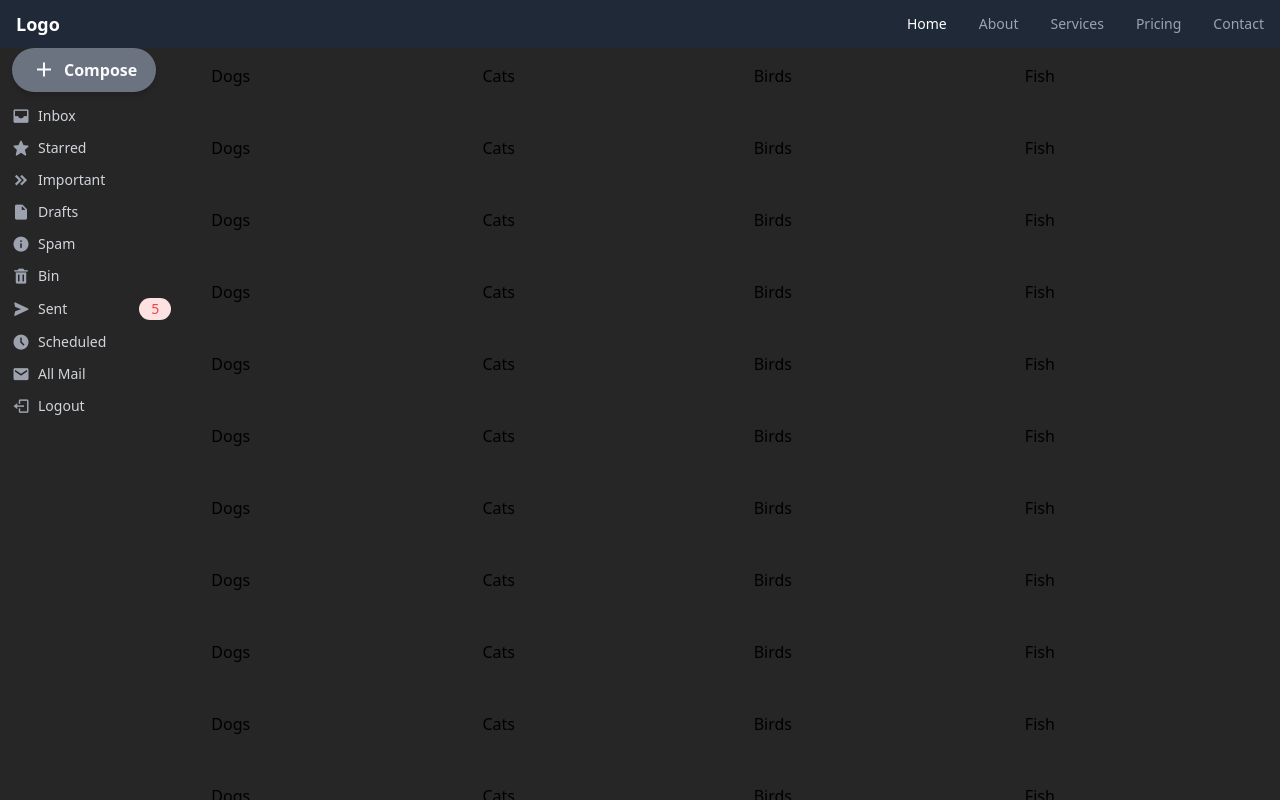
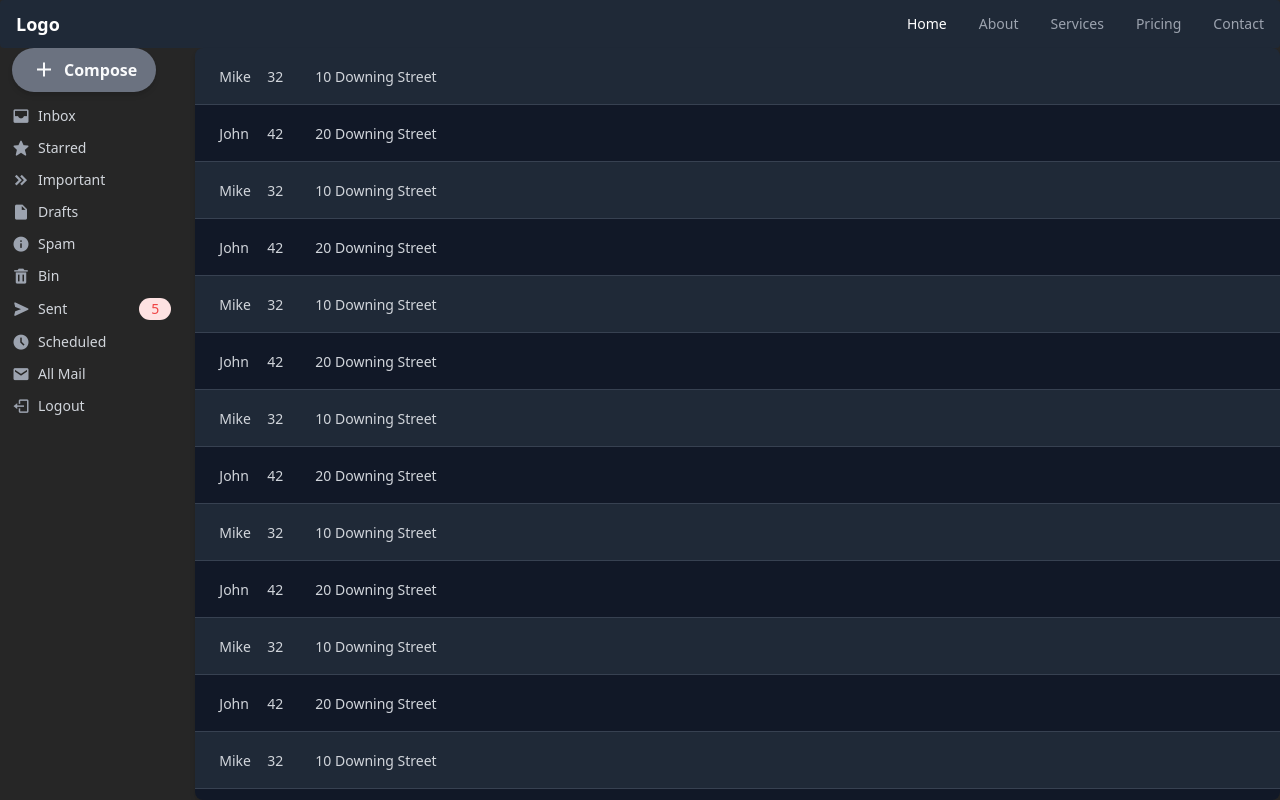
Before and after one commit to edadma/react-tailwind, a React (Create React App) app: page / in a window 1280 px wide. Built offline with nearby package versions, Linux system fonts and the light colour scheme.

Commit message:
improve Table

```diff
--- a/src/Email.tsx
+++ b/src/Email.tsx
@@ -106,11 +106,13 @@ const columns: TableColumn[] = [
     index: 'name',
     key: 'name',
     render: (data) => <Text>{data}</Text>,
+    classes: 'w-0',
   },
   {
     title: 'Age',
     index: 'age',
     key: 'age',
+    classes: 'w-0',
   },
   {
     title: 'Address',
@@ -160,103 +162,16 @@ export const Email: React.FC = () => {
               <Item icon="bxs-envelope" label="All Mail" />
               <Item icon="bx-log-out" label="Logout" />
             </Sider>
-            <table className="flex w-full h-[calc(100vh-48px)]">
-              <tbody className="bg-grey-light overflow-y-scroll w-full">
-                <tr className="flex w-full mb-4">
-                  <td className="p-4 w-1/4">Dogs</td>
-                  <td className="p-4 w-1/4">Cats</td>
-                  <td className="p-4 w-1/4">Birds</td>
-                  <td className="p-4 w-1/4">Fish</td>
-                </tr>
-                <tr className="flex w-full mb-4">
-                  <td className="p-4 w-1/4">Dogs</td>
-                  <td className="p-4 w-1/4">Cats</td>
-                  <td className="p-4 w-1/4">Birds</td>
-                  <td className="p-4 w-1/4">Fish</td>
-                </tr>
-                <tr className="flex w-full mb-4">
-                  <td className="p-4 w-1/4">Dogs</td>
-                  <td className="p-4 w-1/4">Cats</td>
-                  <td className="p-4 w-1/4">Birds</td>
-                  <td className="p-4 w-1/4">Fish</td>
-                </tr>
-                <tr className="flex w-full mb-4">
-                  <td className="p-4 w-1/4">Dogs</td>
-                  <td className="p-4 w-1/4">Cats</td>
-                  <td className="p-4 w-1/4">Birds</td>
-                  <td className="p-4 w-1/4">Fish</td>
-                </tr>
-                <tr className="flex w-full mb-4">
-                  <td className="p-4 w-1/4">Dogs</td>
-                  <td className="p-4 w-1/4">Cats</td>
-                  <td className="p-4 w-1/4">Birds</td>
-                  <td className="p-4 w-1/4">Fish</td>
-                </tr>
-                <tr className="flex w-full mb-4">
-                  <td className="p-4 w-1/4">Dogs</td>
-                  <td className="p-4 w-1/4">Cats</td>
-                  <td className="p-4 w-1/4">Birds</td>
-                  <td className="p-4 w-1/4">Fish</td>
-                </tr>
-                <tr className="flex w-full mb-4">
-                  <td className="p-4 w-1/4">Dogs</td>
-                  <td className="p-4 w-1/4">Cats</td>
-                  <td className="p-4 w-1/4">Birds</td>
-                  <td className="p-4 w-1/4">Fish</td>
-                </tr>
-                <tr className="flex w-full mb-4">
-                  <td className="p-4 w-1/4">Dogs</td>
-                  <td className="p-4 w-1/4">Cats</td>
-                  <td className="p-4 w-1/4">Birds</td>
-                  <td className="p-4 w-1/4">Fish</td>
-                </tr>
-                <tr className="flex w-full mb-4">
-                  <td className="p-4 w-1/4">Dogs</td>
-                  <td className="p-4 w-1/4">Cats</td>
-                  <td className="p-4 w-1/4">Birds</td>
-                  <td className="p-4 w-1/4">Fish</td>
-                </tr>
-                <tr className="flex w-full mb-4">
-                  <td className="p-4 w-1/4">Dogs</td>
-                  <td className="p-4 w-1/4">Cats</td>
-                  <td className="p-4 w-1/4">Birds</td>
-                  <td className="p-4 w-1/4">Fish</td>
-                </tr>
-                <tr className="flex w-full mb-4">
-                  <td className="p-4 w-1/4">Dogs</td>
-                  <td className="p-4 w-1/4">Cats</td>
-                  <td className="p-4 w-1/4">Birds</td>
-                  <td className="p-4 w-1/4">Fish</td>
-                </tr>
-                <tr className="flex w-full mb-4">
-                  <td className="p-4 w-1/4">Dogs</td>
-                  <td className="p-4 w-1/4">Cats</td>
-                  <td className="p-4 w-1/4">Birds</td>
-                  <td className="p-4 w-1/4">Fish</td>
-                </tr>
-                <tr className="flex w-full mb-4">
-                  <td className="p-4 w-1/4">Dogs</td>
-                  <td className="p-4 w-1/4">Cats</td>
-                  <td className="p-4 w-1/4">Birds</td>
-                  <td className="p-4 w-1/4">Fish</td>
-                </tr>
-                <tr className="flex w-full mb-4">
-                  <td className="p-4 w-1/4">Dogs</td>
-                  <td className="p-4 w-1/4">Cats</td>
-                  <td className="p-4 w-1/4">Birds</td>
-                  <td className="p-4 w-1/4">Fish</td>
-                </tr>
-              </tbody>
-            </table>
-            {/*<div className="">*/}
-            {/*  <Table*/}
-            {/*    className="w-full overflow-y-auto"*/}
-            {/*    striped*/}
-            {/*    hoverable*/}
-            {/*    columns={columns}*/}
-            {/*    data={data}*/}
-            {/*  />*/}
-            {/*</div>*/}
+            <Table
+              className="w-full overflow-y-auto flex h-[calc(100vh-48px)]"
+              tbody="w-full"
+              trBody="flex"
+              noHeader
+              striped
+              hoverable
+              columns={columns}
+              data={data}
+            />
           </RowLayout>
         </ColLayout>
       </ModeProvider>
--- a/src/Table.tsx
+++ b/src/Table.tsx
@@ -3,14 +3,15 @@ import { optionProps, useTheme } from './ThemeProvider'
 import { Text } from './Text'
 import { Align } from './types'
 
-export type TableCellRenderer = (data: any, record?: any, index?: string) => ReactNode
+export type TableCellRenderer = (data: any, record?: any, index?: string) => ReactNode // todo: should 'index' be the property name of 'data'?
 
 export interface TableColumn {
   title: React.ReactNode
   index: string
   key?: string
   align?: Align
-  render?: TableCellRenderer // todo: should 'index' be the property name of 'data'?
+  render?: TableCellRenderer
+  classes?: string
 }
 
 interface TableProps
@@ -20,18 +21,37 @@ interface TableProps
   bordered?: boolean
   striped?: boolean
   hoverable?: boolean
+  noHeader?: boolean
+  thead?: string
+  tbody?: string
+  trHead?: string
+  trBody?: string
 }
 
 const DEFAULT_CELL_RENDERER: TableCellRenderer = (data) => <Text>{data}</Text>
 
 export const Table: FC<TableProps> = (props) => {
-  const { className, columns, data, bordered, striped, hoverable, ...other } = props
+  const {
+    className,
+    columns,
+    data,
+    bordered,
+    striped,
+    hoverable,
+    noHeader,
+    thead,
+    tbody,
+    trHead,
+    trBody,
+    ...other
+  } = props
   const { theme } = useTheme()
 
   return (
     <table className={`${theme.component.table.style.table} ${className || ''}`} {...other}>
-      <thead className={theme.component.table.style.thead}>
-        <tr>
+      {!noHeader && (
+        <thead className={`${theme.component.table.style.thead} ${thead || ''}`}>
+          <tr className={trHead || ''}>
             {columns.map(({ title, index, key }, ind) => (
               <th
                 scope="col"
@@ -43,10 +63,11 @@ export const Table: FC<TableProps> = (props) => {
             ))}
           </tr>
         </thead>
-      <tbody>
+      )}
+      <tbody className={`${theme.component.table.style.tbody} ${tbody || ''}`}>
         {data.map((record, row) => (
           <tr
-            className={`${optionProps(
+            className={`${trBody || ''} ${optionProps(
               theme,
               props,
               'table',
@@ -59,8 +80,11 @@ export const Table: FC<TableProps> = (props) => {
             } ${row < data.length - 1 ? theme.component.table.style.horizontalDividers : ''}`}
             key={record.key || row.toString()}
           >
-            {columns.map(({ index, key }, col) => (
-              <td className={theme.component.table.style.td} key={key || col.toString()}>
+            {columns.map(({ index, key, classes }, col) => (
+              <td
+                className={`${classes || ''} ${theme.component.table.style.td}`}
+                key={key || col.toString()}
+              >
                 {(columns[col].render ? columns[col].render! : DEFAULT_CELL_RENDERER)(
                   record[index],
                   record,
--- a/src/themes/DefaultTheme.ts
+++ b/src/themes/DefaultTheme.ts
@@ -510,6 +510,7 @@ export const DefaultTheme = {
         th: 'py-3 px-6 text-xs font-medium tracking-wider text-left text-gray-700 uppercase dark:text-gray-400',
         tr: 'bg-white dark:bg-gray-800',
         trStriped: 'odd:bg-white even:bg-gray-50 odd:dark:bg-gray-800 even:dark:bg-gray-900',
+        tbody: '',
         horizontalDividers: 'border-b dark:border-gray-700',
         td: 'py-4 px-6 whitespace-nowrap',
       },
```
Lines whose indentation alone changed are shown as unchanged.
